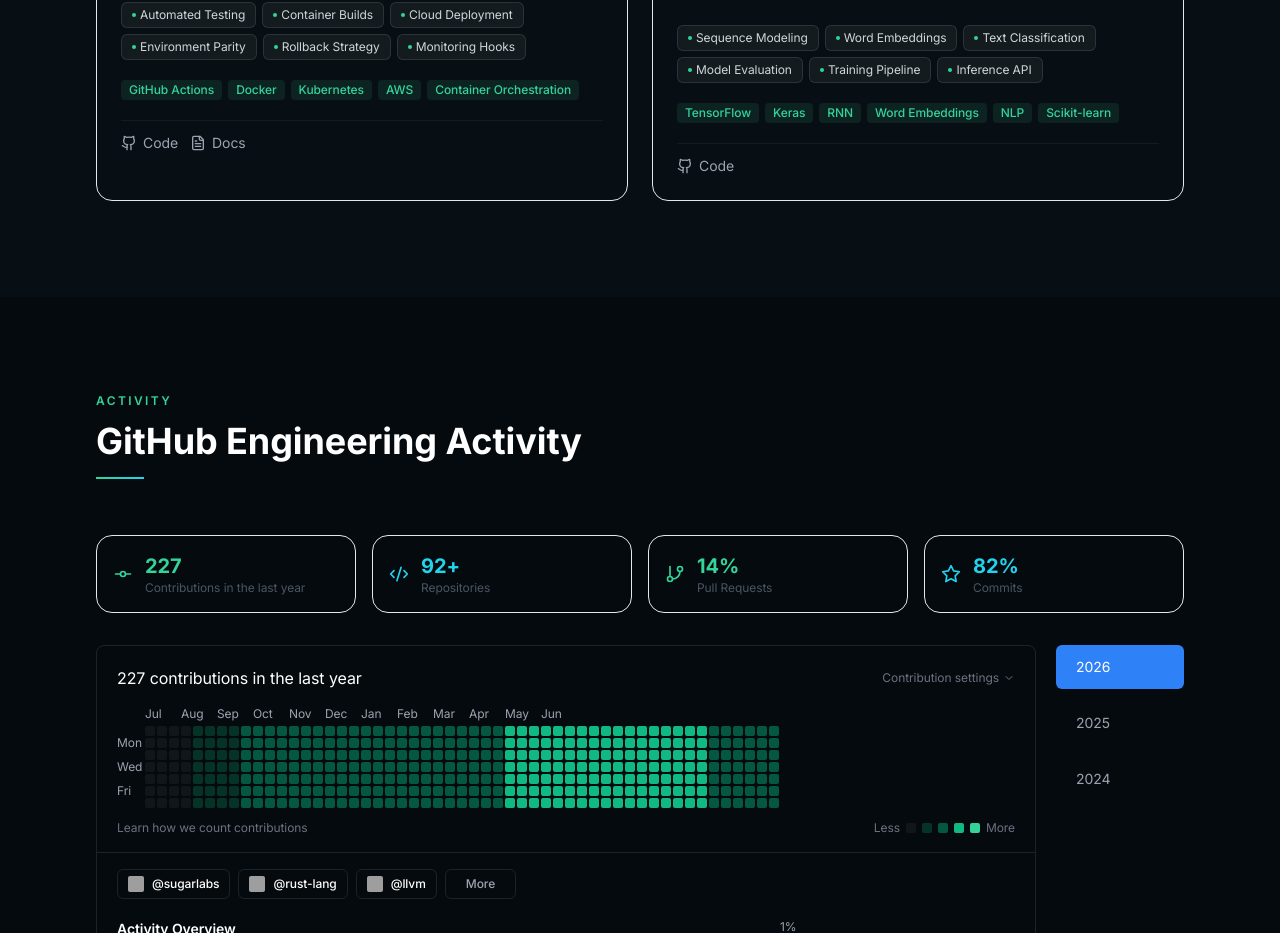
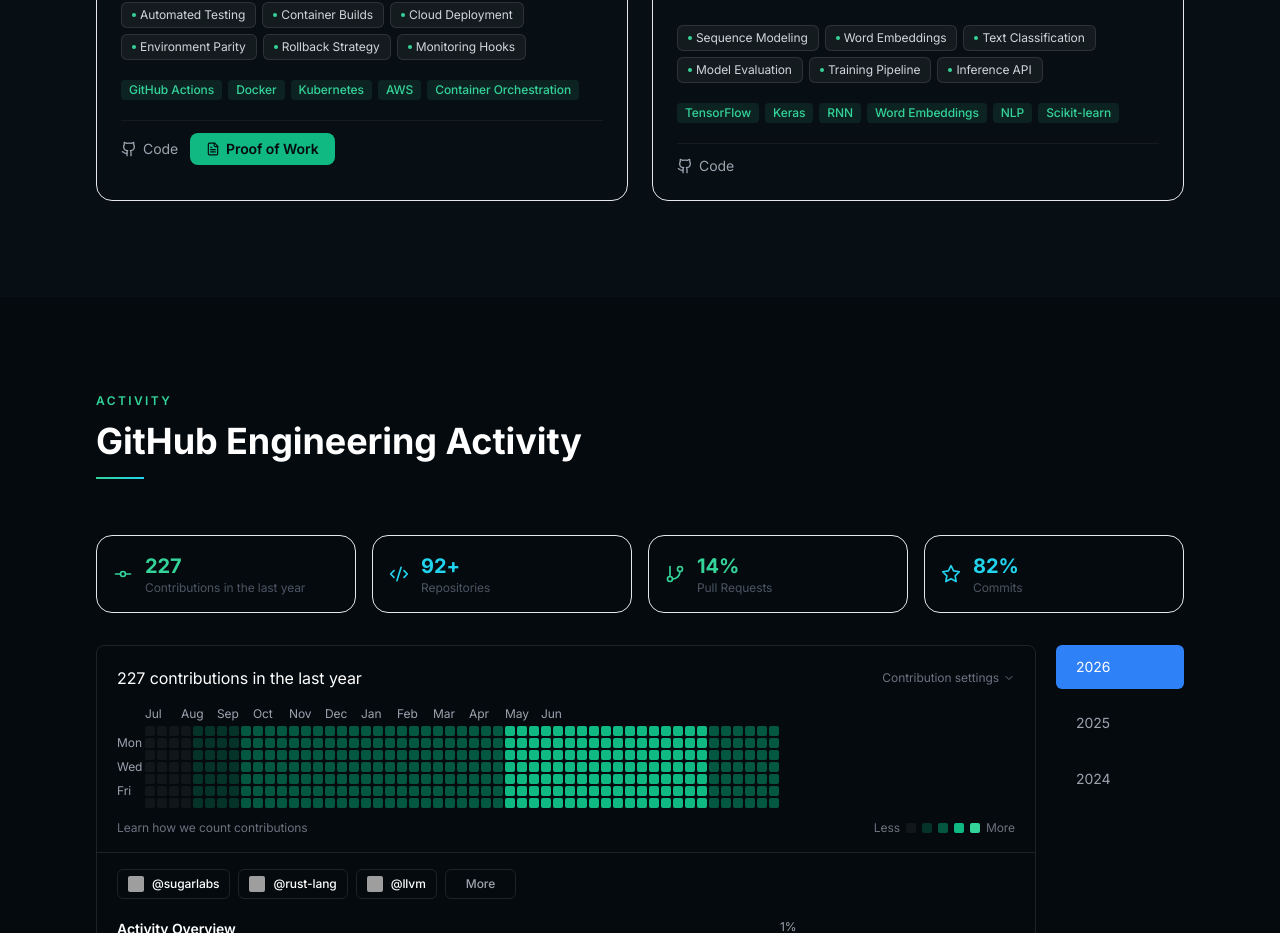
Before and after one commit to Sekar-C-Mca/Portfolio, a React (Vite) app: page / in a window 1280 px wide. Shown: the part 5640-6573 px from the top of the page. Built offline with nearby package versions, Linux system fonts and the light colour scheme; grey boxes are pictures that could not be loaded.

Commit message:
Rename MLOps docs link to proof of work

```diff
--- a/src/App.tsx
+++ b/src/App.tsx
@@ -812,10 +812,10 @@ function Projects() {
                       href={p.docs}
                       target="_blank"
                       rel="noopener noreferrer"
-                      className="flex items-center gap-1.5 text-sm text-gray-400 hover:text-white transition-colors"
+                      className="flex items-center gap-1.5 px-4 py-1.5 bg-emerald-500 text-[#050a0e] rounded-lg text-sm font-semibold hover:bg-emerald-400 transition-colors"
                     >
-                      <FileText className="w-4 h-4" />
-                      Docs
+                      <FileText className="w-3.5 h-3.5" />
+                      Proof of Work
                     </a>
                   )}
                 </div>
```
